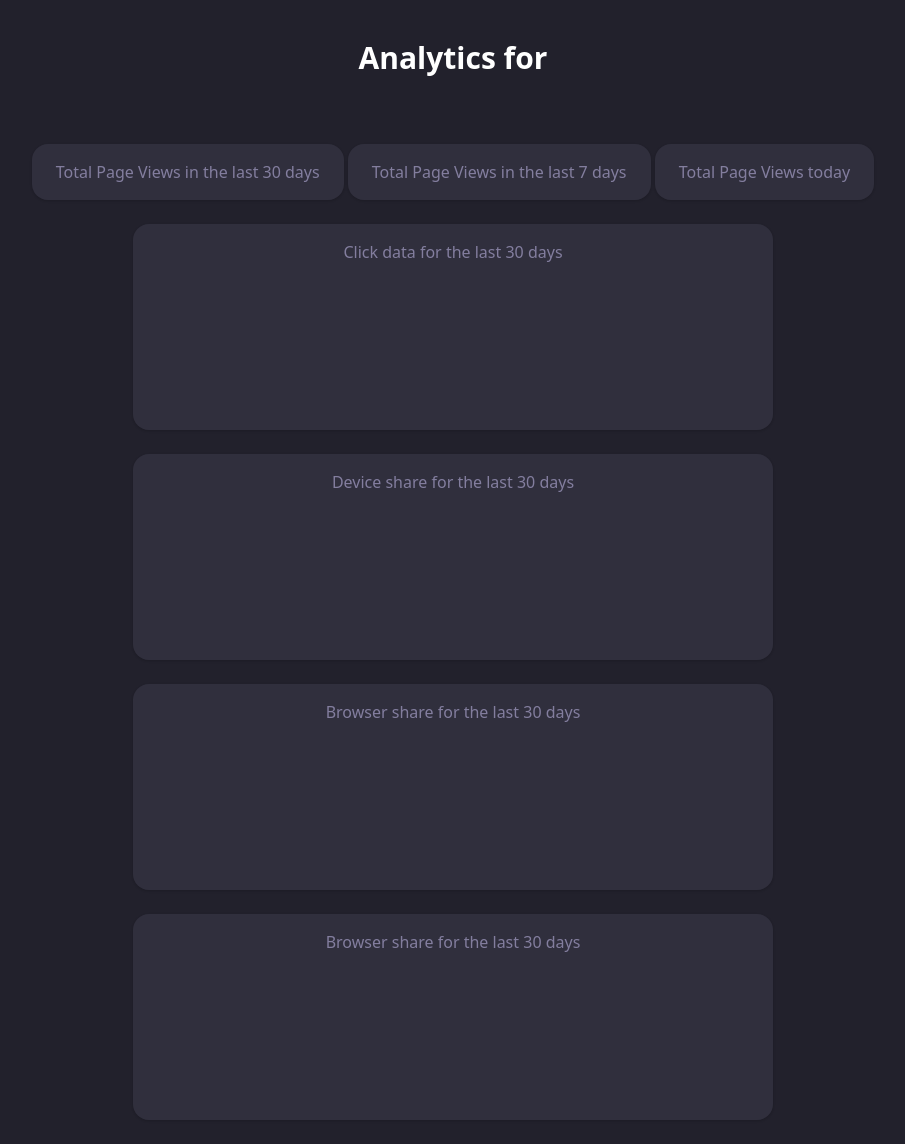
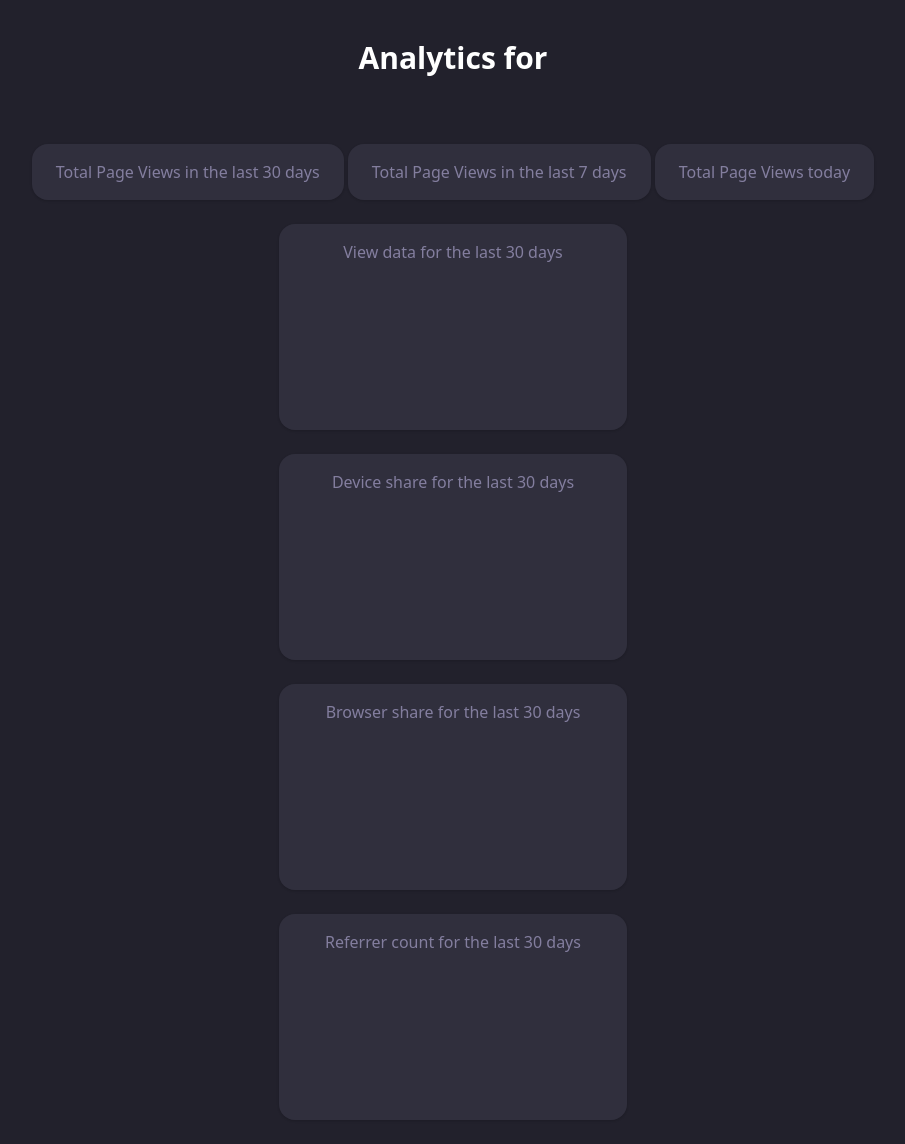
Before and after one commit to DHECK17/amalytics, a Flask app: template templates/sites/site.html in a window 1280 px wide. Shown: the part 64-1208 px from the top of the page, without its empty margins (187-1092 px from the left). Run offline with Flask 2, Linux system fonts and the light colour scheme; the template is opened without the code that fills it, so the values that code supplies are empty; a map, chart or similar area stays blank; some libraries are stand-ins or nearby versions.

Commit message:
fixed ui error

```diff
--- a/sites/routes.py
+++ b/sites/routes.py
@@ -80,7 +80,7 @@ def site(website: str):
         type = ChartType.Line
 
         class data:
-            label = "Clicks"
+            label = "Views"
             data = list(click_count[30].values())
             backgroundColor = Color.Cyan
 
--- a/templates/sites/site.html
+++ b/templates/sites/site.html
@@ -33,34 +33,34 @@
     </div>
     <br><br>
 
-    <div class="stats shadow h-1/4 sm:w-1/2">
+    <div class="stats shadow">
         <div class="stat">
-            <div id="1day" class="stat-title">Click data for the last 30 days</div>
+            <div class="stat-title">View data for the last 30 days</div>
             <div class="stat-value"><canvas id="clickData"></canvas></div>
         </div>
     </div>
     <br><br>
 
-    <div class="stats shadow h-1/4 sm:w-1/2">
+    <div class="stats shadow">
         <div class="stat">
-            <div id="1day" class="stat-title">Device share for the last 30 days</div>
+            <div class="stat-title">Device share for the last 30 days</div>
             <div class="stat-value"><canvas id="deviceData"></canvas></div>
 
         </div>
     </div>
     <br> <br>
 
-    <div class="stats shadow h-1/4 sm:w-1/2">
+    <div class="stats shadow">
         <div class="stat">
-            <div id="1day" class="stat-title">Browser share for the last 30 days</div>
+            <div class="stat-title">Browser share for the last 30 days</div>
             <div class="stat-value"><canvas id="browserData"></canvas></div>
         </div>
     </div>
     <br> <br>
 
-    <div class="stats shadow h-1/4 sm:w-1/2">
+    <div class="stats shadow">
         <div class="stat">
-            <div id="1day" class="stat-title">Browser share for the last 30 days</div>
+            <div class="stat-title">Referrer count for the last 30 days</div>
             <div class="stat-value"><canvas id="referrerData"></canvas></div>
         </div>
     </div>
```
